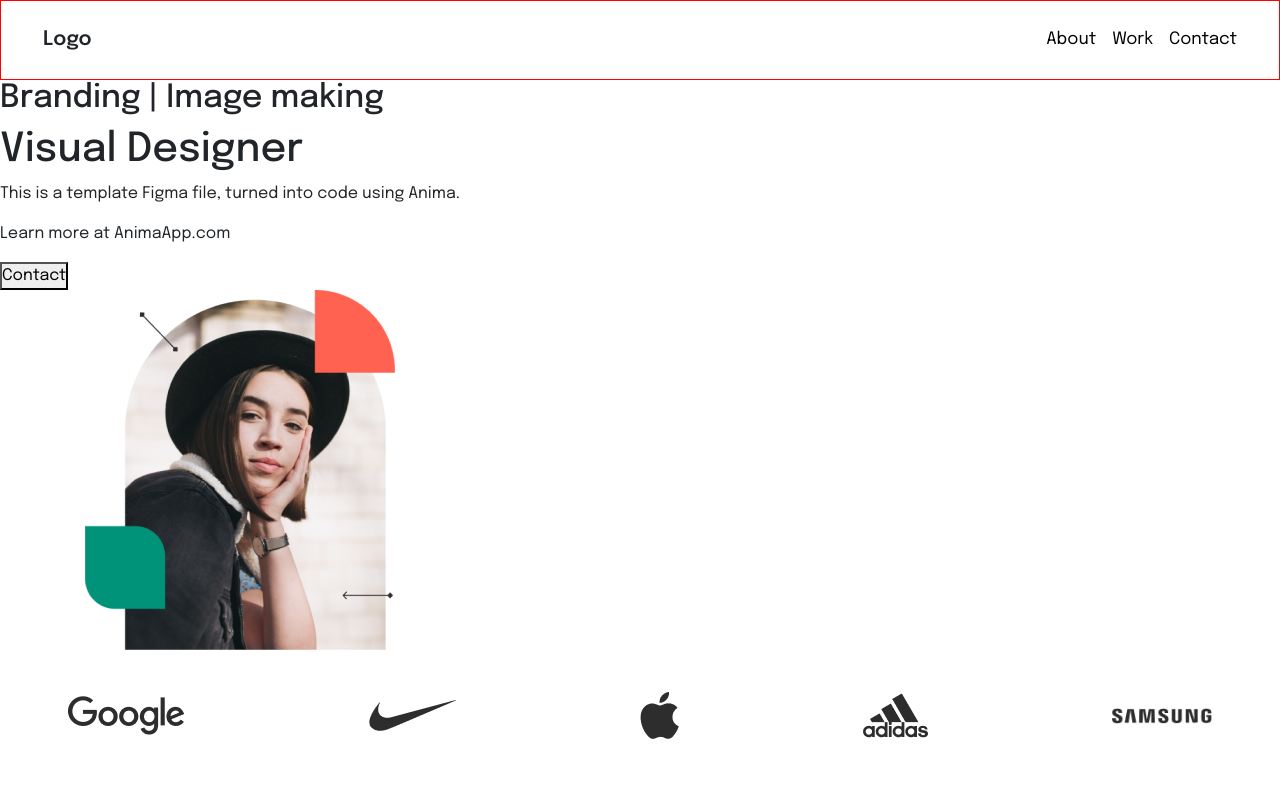
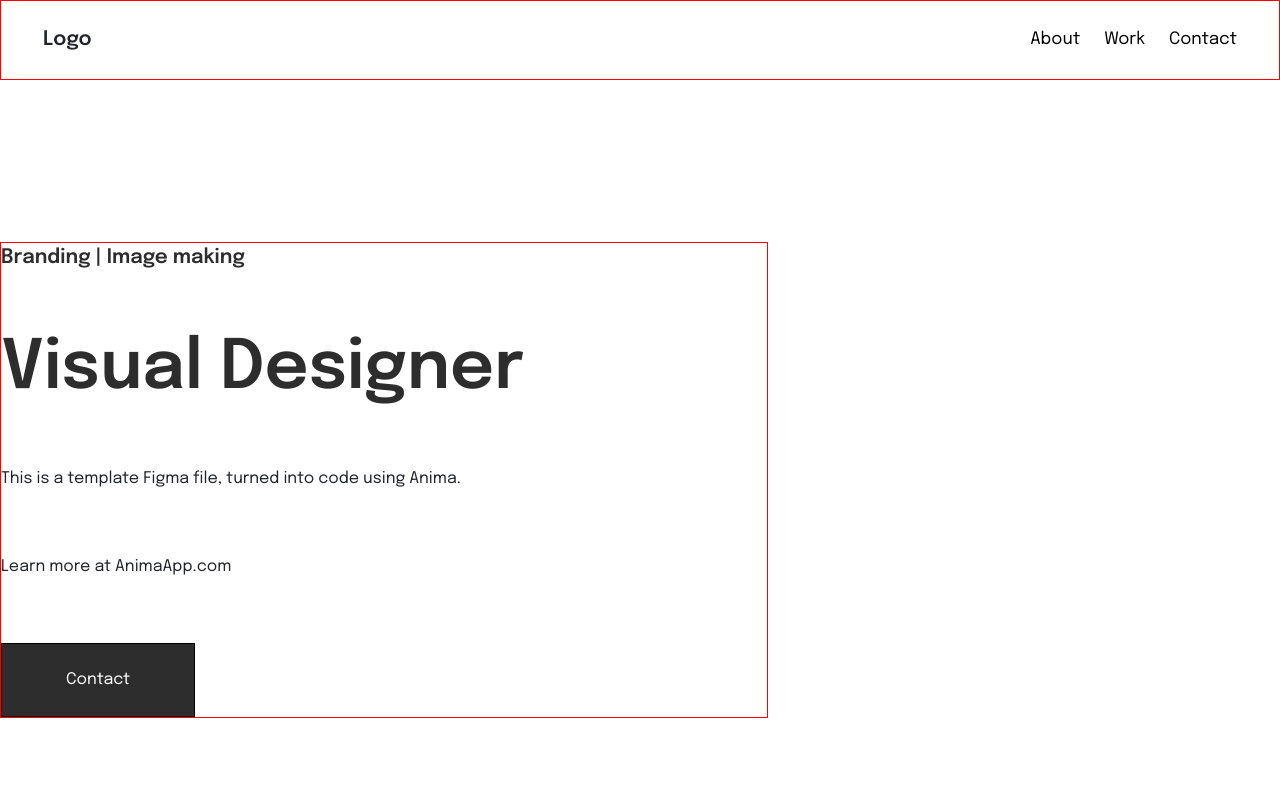
Before and after one commit to fajar-git-cloud/belajar-porto-1, a plain HTML site: page index.html in a window 1280 px wide. Shown: the top 800 px of the page. Drawn offline with nearby package versions, Linux system fonts and the light colour scheme; a script that the page names is missing.

Commit message:
perbaikan nav dan hero

```diff
--- a/css/styles.css
+++ b/css/styles.css
@@ -1,10 +1,43 @@
 @import url('https://fonts.googleapis.com/css2?family=Epilogue:ital,wght@0,100..900;1,100..900&display=swap');
+:root {
+    --black-color: #2D2D2D;
+    --white-color: #FFFFFF;
+    --green-color: #009379;
+    --red-color: #FF6250;
+    --pink-color: #F3AFA8;
+    --grey-color: #F3F3F3;
+    --yellow-color: #F7D684;
+}
+*, *::after, *::before {
+    box-sizing: border-box;
+}
+
+
 
 *{
     margin: 0;
     padding: 0;
     font-family: 'Epilogue';
     font-weight: 400; /* Pastikan gaya ini tersedia */
+}
+
+.wrapper {
+    max-width: 1097px;
+    margin: 0 auto;
+}
+
+header {
+    height: 100vh;
+    width: 100%;
+}
+
+nav{
+    display: flex;
+    align-items: center;
+    border: 1px solid red;
+    justify-content: space-between;
+    padding: 24px 42px;
+    gap: auto;
 }
 
 nav .nav-logo {
@@ -15,7 +48,7 @@ nav .nav-logo {
 nav .nav-link {
     display: flex;
     align-items: center;
-    gap: 16px;
+    gap: 24px;
     list-style: none;
     padding: 0;
     margin: 0;
@@ -27,31 +60,38 @@ nav .nav-link a {
     color: black;
 }
 
-nav{
+
+.hero-section{
     display: flex;
+    height: 100vh;
+    width: 100%;
     align-items: center;
-    border: 1px solid red;
     justify-content: space-between;
-    padding: 24px 42px;
-    gap: auto;
-}
-
-#hero{
-    display: flex;
-    align-items: center;
-    padding: 42px 24px;
-    gap: 42px 68px;
 }
 
 
-#hero .hero-left {
+
+.hero-left {
     display: flex;
     flex-direction: column;
     gap: 48px;
     border: 1px solid red;
     width: 60%;
 }
-
+.hero-left .tagline-1 {
+   font-family: "Epilogue";
+   font-size: 20px ;
+   line-height: 30px;
+   color: #2D2D2D;
+   font-weight: 600;
+}
+.hero-left .tagline-2 {
+   font-family: "Epilogue";
+   font-size: 68px ;
+   line-height: auto;
+   color: #2D2D2D;
+   font-weight: 600;
+}
 
 #hero .hero-right {
     display: flex;
@@ -63,13 +103,14 @@ nav{
     width: 100%;
 }
 
-#hero    .btn-hero{
+.btn-hero{
     background-color: #2D2D2D;
     color: white;
     border: 1px solid black;
     cursor: pointer;
     padding: 24px 64px;
     gap: 10px;
+    display: inline-block;
 }
 
 #hero .tagline-1{
--- a/index.html
+++ b/index.html
@@ -7,6 +7,7 @@
     <title>Portofolio</title>
 </head>
 <body>
+    <!-- Desktop Navigation Menu -->
     <nav>
         <span class="nav-logo">Logo</span>
         <ul class="nav-link">
@@ -15,10 +16,10 @@
             <li><a href="#">Contact</a></li>
         </ul>
     </nav>
-<section class="hero">
-    <div class="wrapper">
+    <!-- End Desktop Navigation Menu -->
+
+    <div class="hero-section">
          <div class="hero-left">
-        <div>
             <h2 class="tagline-1">Branding | Image making </h2>
             <h1 class="tagline-2">Visual Designer</h1>
             <p class="description">This is a template Figma file, turned into code using Anima.</p>
```
